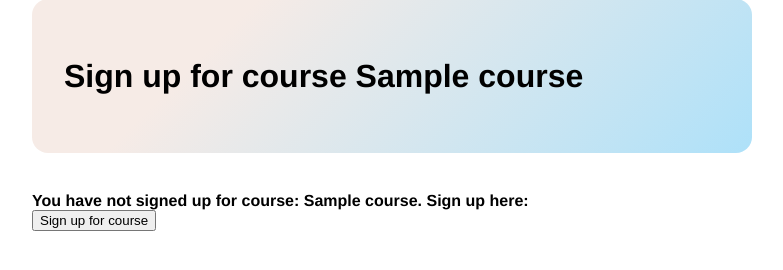
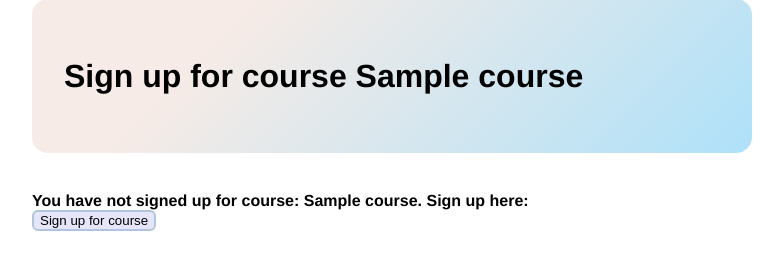
Before and after one commit to nie-ed/Opetussovellus, a Flask app: template templates/attend_course.html in a window 1280 px wide. Shown: the part 51-321 px from the top of the page, without its empty margins (248-1031 px from the left). Run offline with Flask 2, Linux system fonts and the light colour scheme; the template is opened without the code that fills it: most values are stand-ins (such as "Sample title", 1, 10 or a date in 2020).

Commit message:
Added styling to button

```diff
--- a/templates/attend_course.html
+++ b/templates/attend_course.html
@@ -28,7 +28,7 @@
   	<h4>You have not signed up for course: <b>{{course.name}}</b>. Sign up here:</4>
 	<br>
         <form action="/courses/{{course.id}}" method="POST">
-	<input type="submit" value="Sign up for course">
+	<input type="submit" value="Sign up for course" class="button5">
         <input type="hidden" name="csrf_token" value="{{ session.csrf_token }}">
 	</form>
 
```
